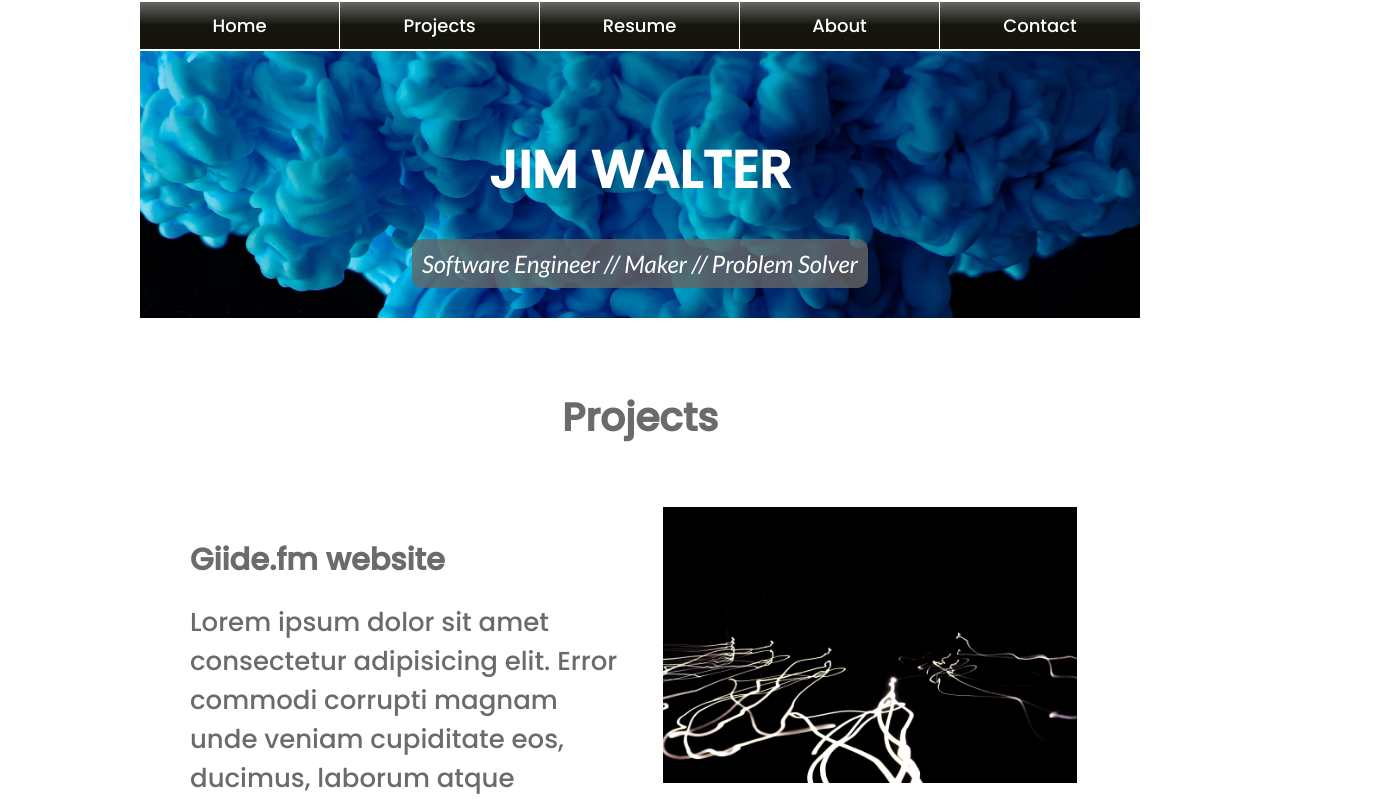
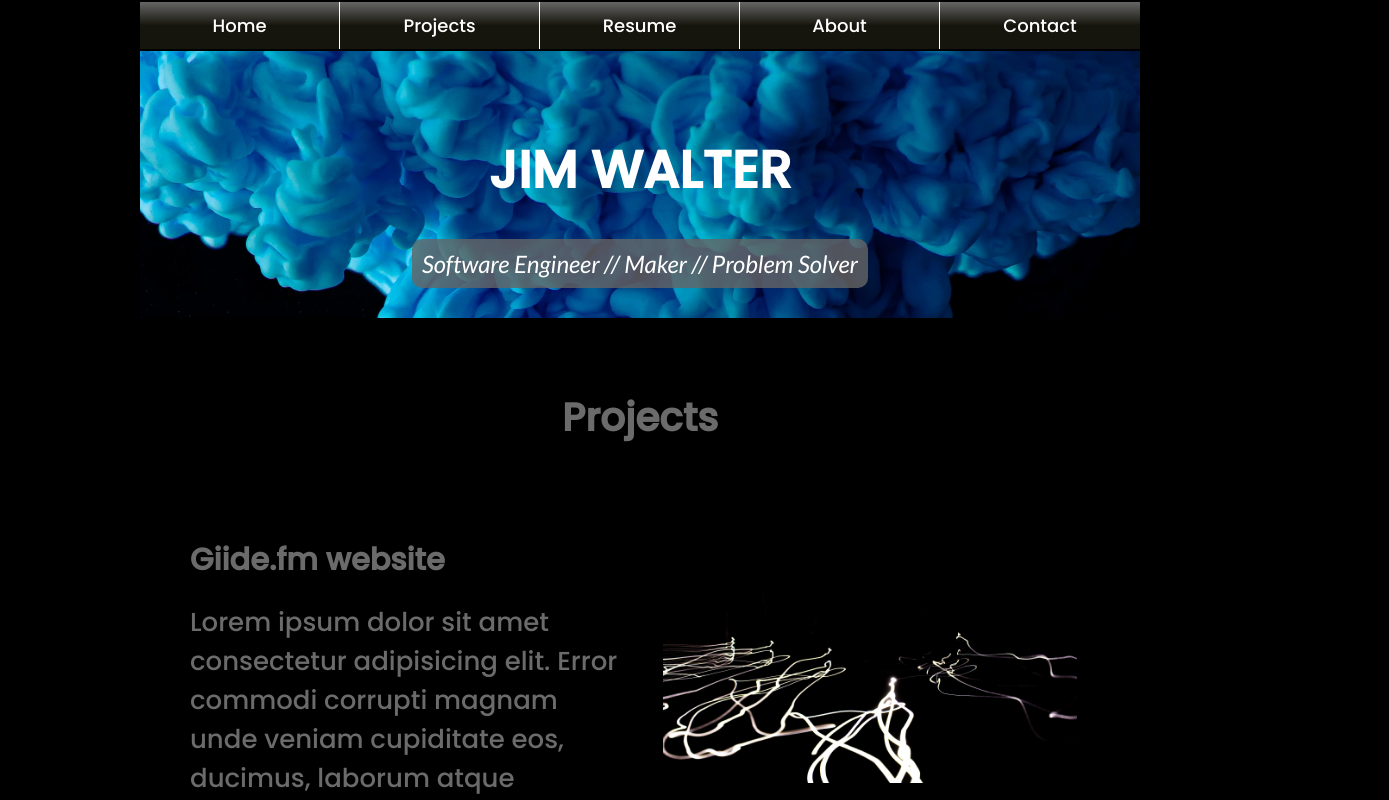
Before and after one commit to jimwalter/portfolio-site, a React (Create React App) app: page / in a window 1280 px wide. Shown: the top 800 px of the page, 1389 px wide, since content can reach past the window. Built offline with nearby package versions, Linux system fonts and the light colour scheme.

Commit message:
exp style changes

```diff
--- a/src/App.css
+++ b/src/App.css
@@ -45,7 +45,7 @@
 }
 
 html {
-  background-color: var(--primary);
+  background-color: black;
   display: block;
   justify-content: center;
   font-size: calc(10px + 2vmin);
--- a/src/components/Footer.css
+++ b/src/components/Footer.css
@@ -1,6 +1,6 @@
 .foot {
   background: #010202;
-  width: 80%;
+  width: 100%;
   /* border-right: 1px solid white;
   border-right: 1px solid white; */
   margin: 0 auto;
@@ -8,14 +8,16 @@
 
 .foot :nth-child(2),
 .foot :nth-child(4),
-.foot :nth-child(5),
-.foot :nth-child(6) {
+.foot :nth-child(3),
+.foot :nth-child(5) {
   max-width: 100%;
   padding: 0;
   margin: 0;
 }
 
-.foot :nth-child(3) {
-  max-width: 60%;
-  padding: 0 30%;
+.foot :nth-child(5) {
+  /* max-width: 60%;
+  */
+  /* padding: 150px 0; */
+  transform: rotateZ(90deg);
 }
--- a/src/components/Footer.jsx
+++ b/src/components/Footer.jsx
@@ -11,7 +11,7 @@ function Footer() {
     <div className="foot">
       <p>This is the footer</p>
 
-      <img src={jim} alt="" />
+      {/* <img src={jim} alt="" /> */}
       <img src={light} alt="" />
       <img src={img1} alt="" />
       <img src={img2} alt="" />
--- a/src/components/Header.css
+++ b/src/components/Header.css
@@ -6,6 +6,7 @@ header {
 
 .header {
   width: 100%;
+
   display: grid;
   grid-template-columns: repeat(12, 1fr);
   padding-bottom: 30px;
--- a/src/components/SectionBreak.css
+++ b/src/components/SectionBreak.css
@@ -1,8 +1,8 @@
 .sectionBreak {
   height: 10px;
   width: 100%;
-  background: linear-gradient(0.25turn, #172622, #7b8f8e, #172622);
-  background: var(--primary);
+
+  /* background: var(--primary); */
 }
 
 .sectionBreak:nth-of-type(1) {
```
